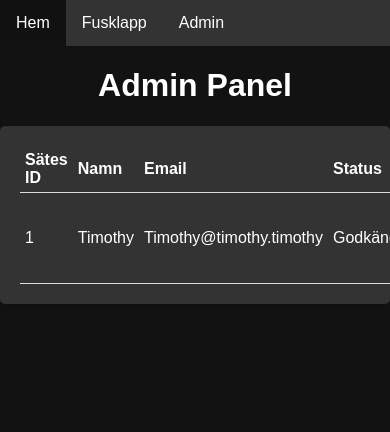
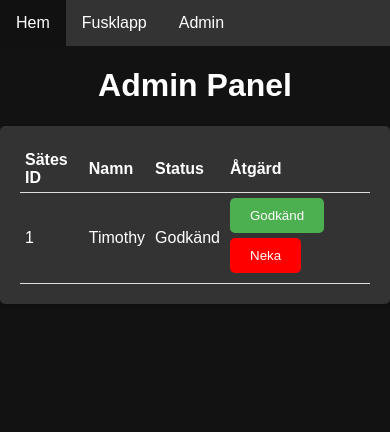
Before and after one commit to Mr-cool08/car-booking, a Flask app: page /admin in a window 390 px wide; the page is wider, and only the part inside the window is pictured. Shown: the top 432 px of that part. Run offline with Flask 3, Linux system fonts and the light colour scheme; data comes from the database, SQL or seed files in the repository.

Commit message:
mobile fixes

```diff
--- a/templates/admin.html
+++ b/templates/admin.html
@@ -17,7 +17,7 @@
         <tr>
             <th>Sätes ID</th>
             <th>Namn</th>
-            <th>Email</th>
+
             <th>Status</th>
             <th>Åtgärd</th>
         </tr>
@@ -25,7 +25,7 @@
         <tr>
             <td data-label="Sätes ID">{{ booking[1] }}</td>
             <td data-label="Namn">{{ booking[2] }}</td>
-            <td data-label="Email">{{ booking[3] }}</td>
+
             <td data-label="Status">{{ 'Godkänd' if booking[4] else 'Väntande' }}</td>
             <td data-label="Åtgärd">
                 <form method="POST">
```
